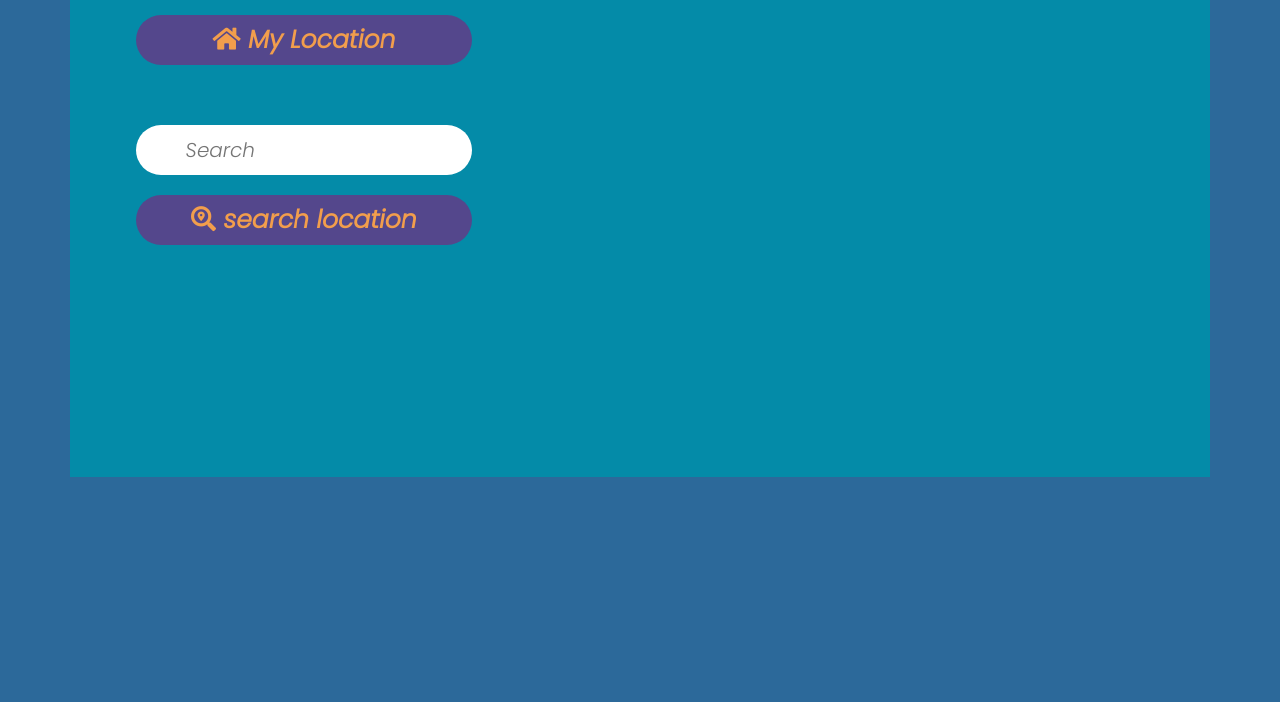
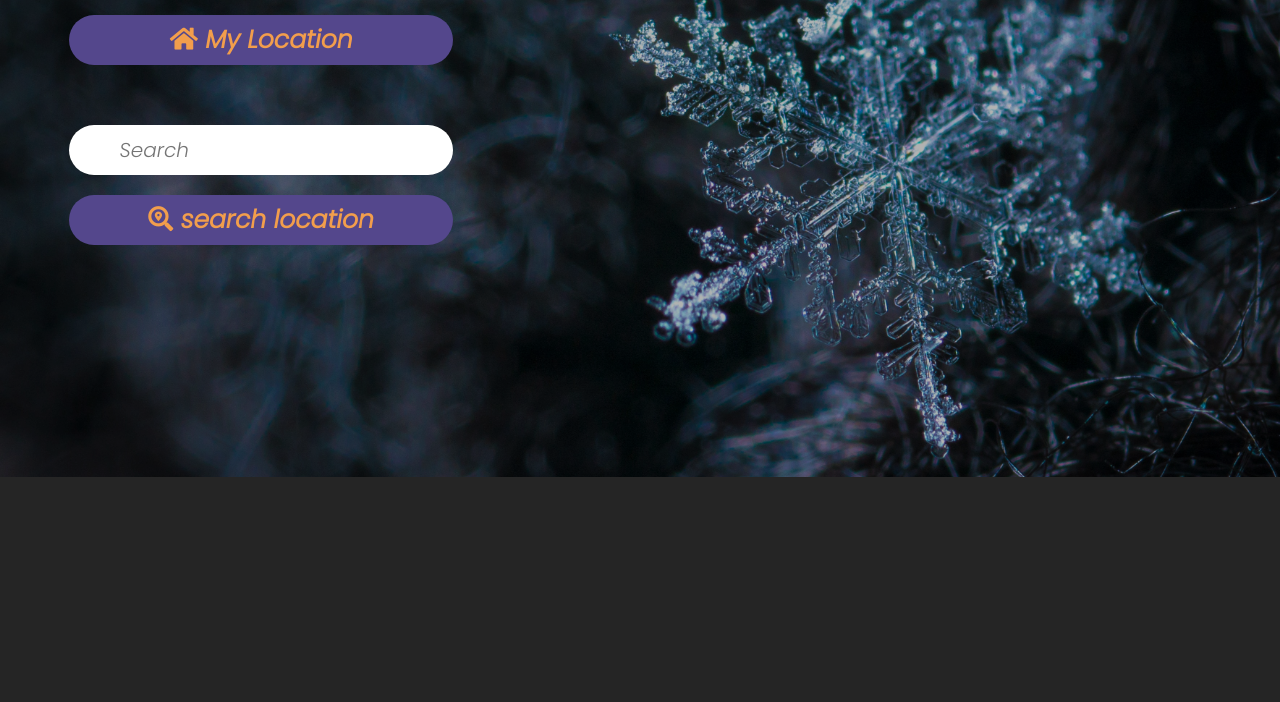
Before and after one commit to MsudMthr/weather-app, a plain HTML site: page index.html in a window 1280 px wide. Shown: the part 98-800 px from the top of the page. Drawn offline with Linux system fonts and the light colour scheme.

Commit message:
change ui and fix bugs

```diff
--- a/index.html
+++ b/index.html
@@ -14,8 +14,8 @@
     <title>weather</title>
   </head>
   <body>
-    <section class="container d-flex">
-      <section class="search-section col-4">
+    <section class="weather d-flex">
+      <section class="search-section col-4" >
         <h1>weather</h1>
         <button id="myLocation"><i class="fas fa-home"></i> My Location</button>
         <form>
--- a/main.js
+++ b/main.js
@@ -19,6 +19,7 @@ function data(url) {
         degree_icon = "fas fa-temperature-high";
       } else if (temp < 30 && temp > 4) {
         degree = "normal";
+        degree_icon="fas fa-temperature-low"
       } else {
         degree = "cold";
         degree_icon = "fas fa-temperature-low";
@@ -26,7 +27,7 @@ function data(url) {
 
       const markup = `
         <div class="city-info d-flex">
-          <h2 class="city"><span>${name}</span> <span>${sys.country}</span></h2>
+          <h2 class="city"><span>${name}</span> <br> <span>${sys.country}</span></h2>
           <p class="temp ${degree}"><i class="${degree_icon}"></i>  ${Math.floor(
         main.temp
       )}</p>
--- a/scss/style.scss
+++ b/scss/style.scss
@@ -2,7 +2,7 @@
 $bg-color: #048ba8;
 $btn-bg-color: #54478c;
 $btn-color: #f29e4c;
-$msg-color: #660708;
+$msg-color: #e70c0f;
 $p-color: #f5f3f4;
 
 @mixin flexCol {
@@ -32,11 +32,22 @@ html {
   font-size: 62.5%;
 }
 body {
-  background-color: #2c699a;
-  .container {
+  background-color: #252525;
+  position: relative;
+  &::before {
+    content: "";
+    width: 100%;
+    height: 100%;
+    position: absolute;
+    background-color: rgba(0, 0, 0, 0.301);
+    top: 0;
+    left: 0;
+  }
+  .weather {
     width: 100%;
     height: 575px;
-    background-color: $bg-color;
+    background: url("../media/pexels-egor-kamelev-813872.jpg") center no-repeat;
+    background-size: cover;
     justify-content: space-evenly;
     text-align: center;
     padding: 20px;
@@ -47,6 +58,7 @@ body {
         padding: 10px;
         font-size: 4rem;
         font-weight: 600;
+        color: $p-color
       }
       button {
         @include btn();
@@ -72,7 +84,8 @@ body {
       .msg {
         font-size: 2rem;
         color: $msg-color;
-        text-shadow: 2px 0px 20px #000;
+        text-shadow: 2px 2px 5px #000;
+
       }
     }
 
@@ -81,6 +94,9 @@ body {
       li {
         margin: 10px 0;
         box-shadow: 2px 0 20px #000;
+        backdrop-filter: blur(20px);
+        -webkit-backdrop-filter: blur(20px);
+
         @include flexCol();
         .city-info {
           justify-content: space-evenly;
@@ -95,7 +111,7 @@ body {
             color: #23cbf5;
           }
           .normal {
-            color: #eafbff;
+            color: #83ffcf;
           }
           .hot {
             color: #f17a7c;
```
Also changed, not shown: css/style.css, media/pexels-egor-kamelev-813872.jpg (added), 2 other files.
